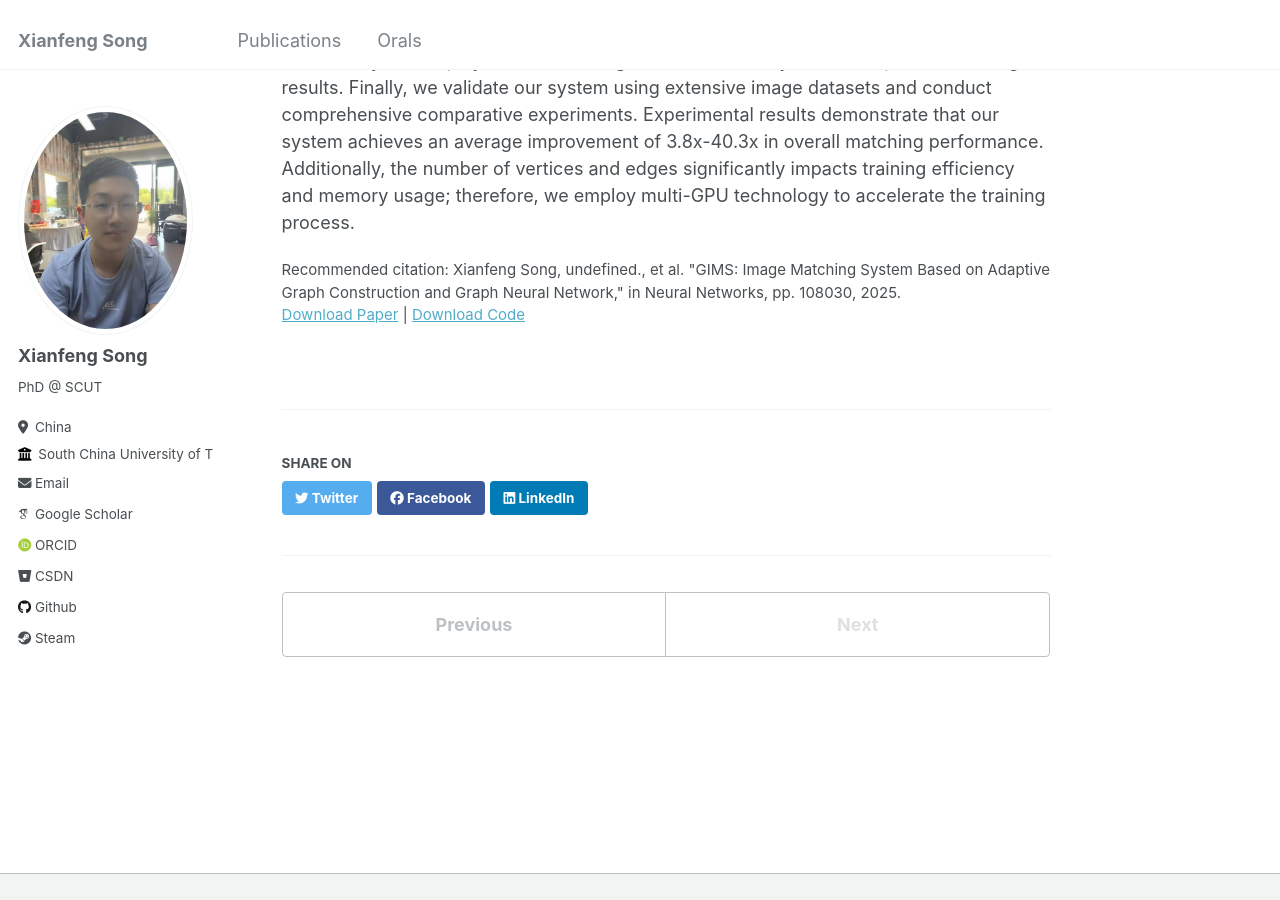
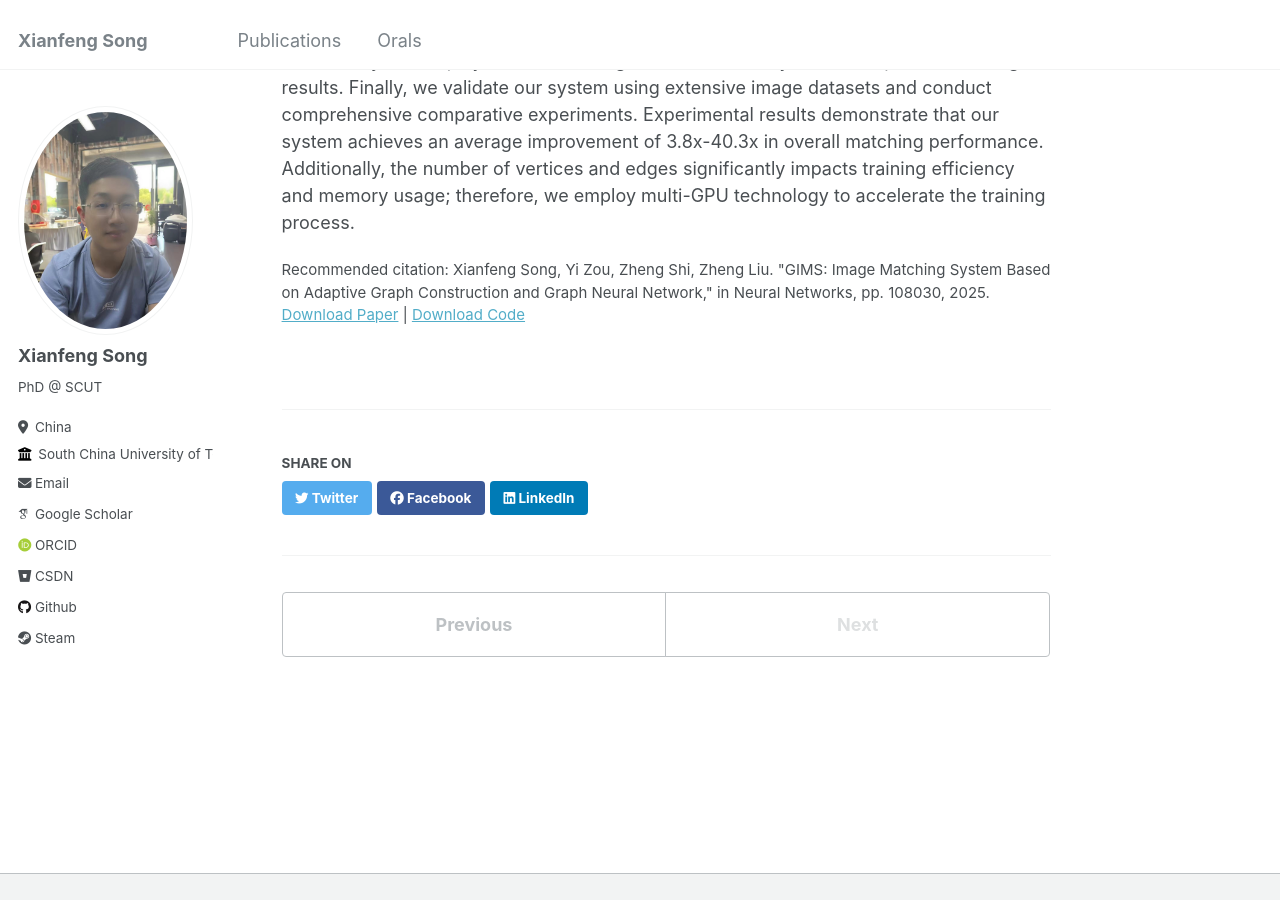
Before and after one commit to songxf1024/songxf1024.github.io, a Jekyll site: the page built from _publications/NN25GIMS.md, in a window 1280 px wide and 900 px high, scrolled down 753 px. Built offline with Jekyll 4.4.1, drawn with Linux system fonts in a browser that asks for light colours; some web fonts are replaced.

Commit message:
Update NN25GIMS.md

```diff
--- a/_publications/NN25GIMS.md
+++ b/_publications/NN25GIMS.md
@@ -6,7 +6,7 @@ date: 2025-8-28
 venue: 'Neural Networks'
 paperurl: 'https://arxiv.org/abs/2412.18221'
 codeurl: 'https://github.com/songxf1024/GIMS'
-citation: 'Xianfeng Song, undefined., et al. "GIMS: Image Matching System Based on Adaptive Graph Construction and Graph Neural Network," in Neural Networks, pp. 108030, 2025.'
+citation: 'Xianfeng Song, Yi Zou, Zheng Shi, Zheng Liu. "GIMS: Image Matching System Based on Adaptive Graph Construction and Graph Neural Network," in Neural Networks, pp. 108030, 2025.'
 ---
 
 <div style="gap: 10px; display: flex; flex-direction: column; align-items: center;">
```
